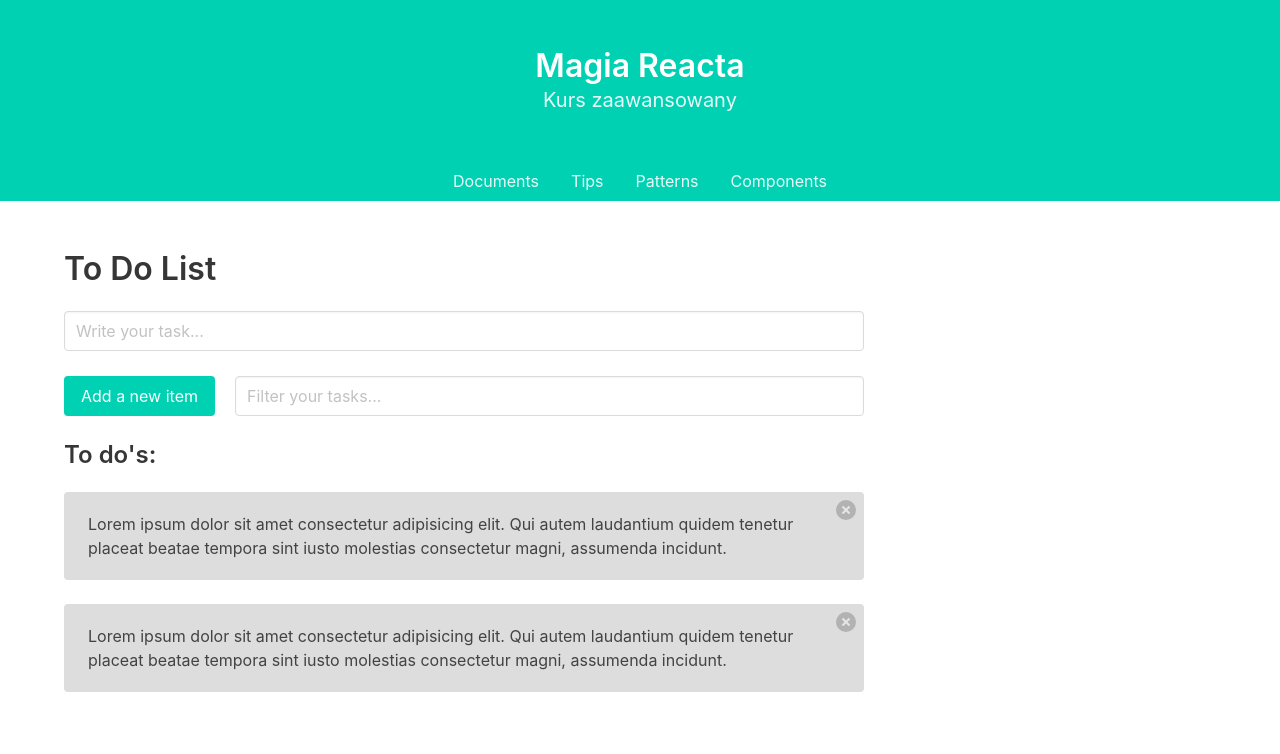
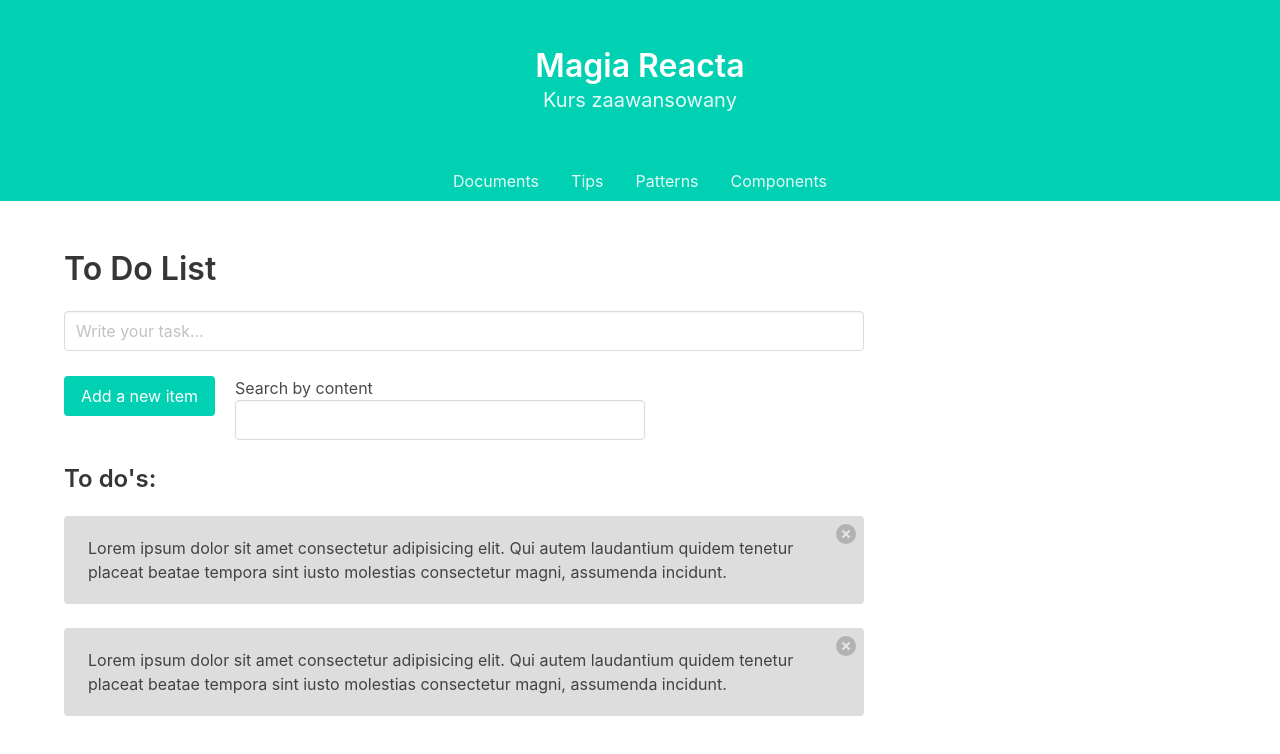
Before and after one commit to TZ-fn/kurs-magia-reacta-hr, a React (Create React App) app: page /components in a window 1280 px wide. Shown: the top 754 px of the page. Built offline with nearby package versions, Linux system fonts and the light colour scheme.

Commit message:
Add a label to the search bar

```diff
--- a/src/components/views/Components.jsx
+++ b/src/components/views/Components.jsx
@@ -72,15 +72,17 @@ const Components = () => {
             >
               Add a new item
             </button>
-
-            <input
-              name='name'
-              type='text'
-              className={cx('input', styles.margin)}
-              onChange={handleFilterChange}
-              value={filterContent}
-              placeholder='Filter your tasks...'
-            />
+            <label htmlFor='search'>
+              Search by content
+              <input
+                name='search'
+                type='search'
+                className={cx('input', styles.margin)}
+                onChange={handleFilterChange}
+                value={filterContent}
+                placeholder=''
+              />
+            </label>
           </div>
 
           <h3 className='title is-4'>To do&apos;s:</h3>
```
